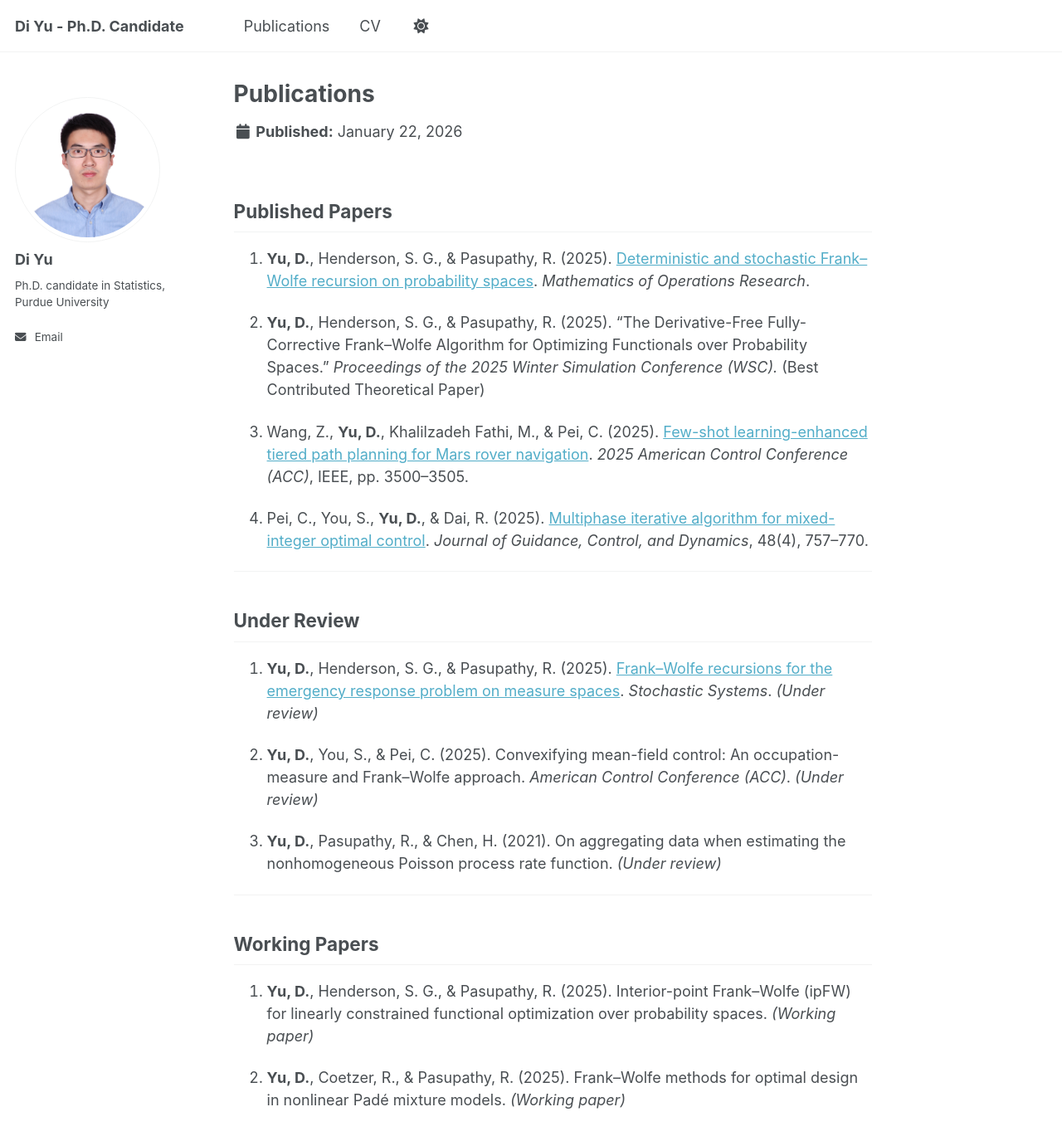
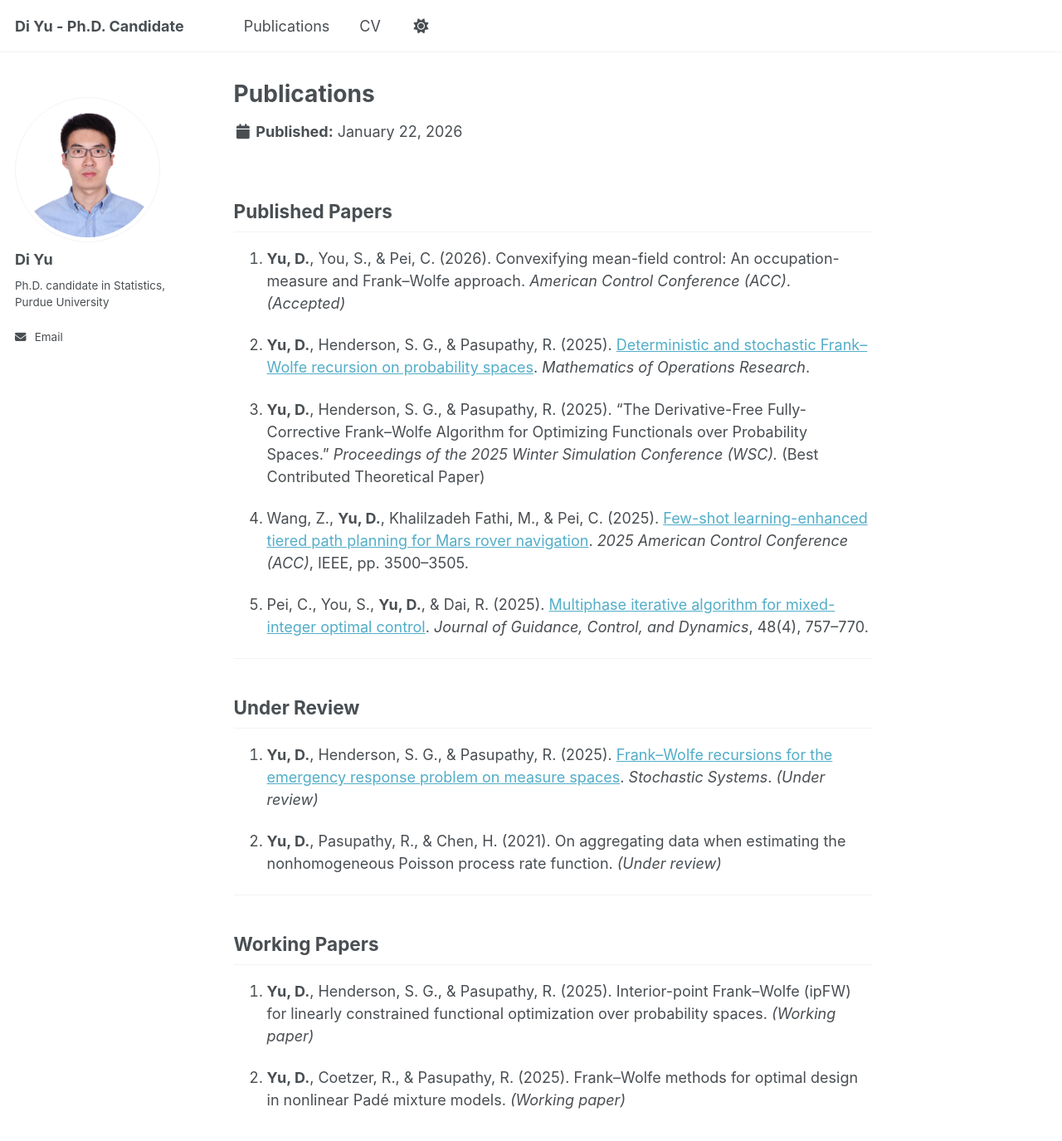
Before and after one commit to yudi12358/yudi12358.github.io, a Jekyll site: the page built from _publications/publications.md, in a window 1280 px wide and 1400 px high. Shown: the top 1375 px of the window at 83% size. Built offline with Jekyll 4.4.1, drawn with Linux system fonts in a browser that asks for light colours; a script that is not in the unit is left out; part of the change alters nothing that is shown.

Commit message:
Update publications.md

```diff
--- a/_publications/publications.md
+++ b/_publications/publications.md
@@ -7,13 +7,15 @@ author_profile: true
 
 ## Published Papers
 
-1. **Yu, D.**, Henderson, S. G., & Pasupathy, R. (2025). [Deterministic and stochastic Frank–Wolfe recursion on probability spaces](https://doi.org/10.1287/moor.2024.0584). *Mathematics of Operations Research*.
+1. **Yu, D.**, You, S., & Pei, C. (2026). Convexifying mean-field control: An occupation-measure and Frank–Wolfe approach. *American Control Conference (ACC)*. *(Accepted)*
 
-2. **Yu, D.**, Henderson, S. G., & Pasupathy, R. (2025). “The Derivative-Free Fully-Corrective Frank–Wolfe Algorithm for Optimizing Functionals over Probability Spaces.” *Proceedings of the 2025 Winter Simulation Conference (WSC).* (Best Contributed Theoretical Paper)
+2. **Yu, D.**, Henderson, S. G., & Pasupathy, R. (2025). [Deterministic and stochastic Frank–Wolfe recursion on probability spaces](https://doi.org/10.1287/moor.2024.0584). *Mathematics of Operations Research*.
 
-3. Wang, Z., **Yu, D.**, Khalilzadeh Fathi, M., & Pei, C. (2025). [Few-shot learning-enhanced tiered path planning for Mars rover navigation](https://doi.org/10.23919/ACC63710.2025.11107497). *2025 American Control Conference (ACC)*, IEEE, pp. 3500–3505.
+3. **Yu, D.**, Henderson, S. G., & Pasupathy, R. (2025). “The Derivative-Free Fully-Corrective Frank–Wolfe Algorithm for Optimizing Functionals over Probability Spaces.” *Proceedings of the 2025 Winter Simulation Conference (WSC).* (Best Contributed Theoretical Paper)
 
-4. Pei, C., You, S., **Yu, D.**, & Dai, R. (2025). [Multiphase iterative algorithm for mixed-integer optimal control](https://doi.org/10.2514/1.G008165). *Journal of Guidance, Control, and Dynamics*, 48(4), 757–770.
+4. Wang, Z., **Yu, D.**, Khalilzadeh Fathi, M., & Pei, C. (2025). [Few-shot learning-enhanced tiered path planning for Mars rover navigation](https://doi.org/10.23919/ACC63710.2025.11107497). *2025 American Control Conference (ACC)*, IEEE, pp. 3500–3505.
+
+5. Pei, C., You, S., **Yu, D.**, & Dai, R. (2025). [Multiphase iterative algorithm for mixed-integer optimal control](https://doi.org/10.2514/1.G008165). *Journal of Guidance, Control, and Dynamics*, 48(4), 757–770.
 
 ---
 
@@ -21,9 +23,7 @@ author_profile: true
 
 1. **Yu, D.**, Henderson, S. G., & Pasupathy, R. (2025). [Frank–Wolfe recursions for the emergency response problem on measure spaces](https://arxiv.org/abs/2507.09808). *Stochastic Systems*. *(Under review)*
 
-2. **Yu, D.**, You, S., & Pei, C. (2025). Convexifying mean-field control: An occupation-measure and Frank–Wolfe approach. *American Control Conference (ACC)*. *(Under review)*
-
-3. **Yu, D.**, Pasupathy, R., & Chen, H. (2021). On aggregating data when estimating the nonhomogeneous Poisson process rate function. *(Under review)*
+2. **Yu, D.**, Pasupathy, R., & Chen, H. (2021). On aggregating data when estimating the nonhomogeneous Poisson process rate function. *(Under review)*
 
 ---
 
```
